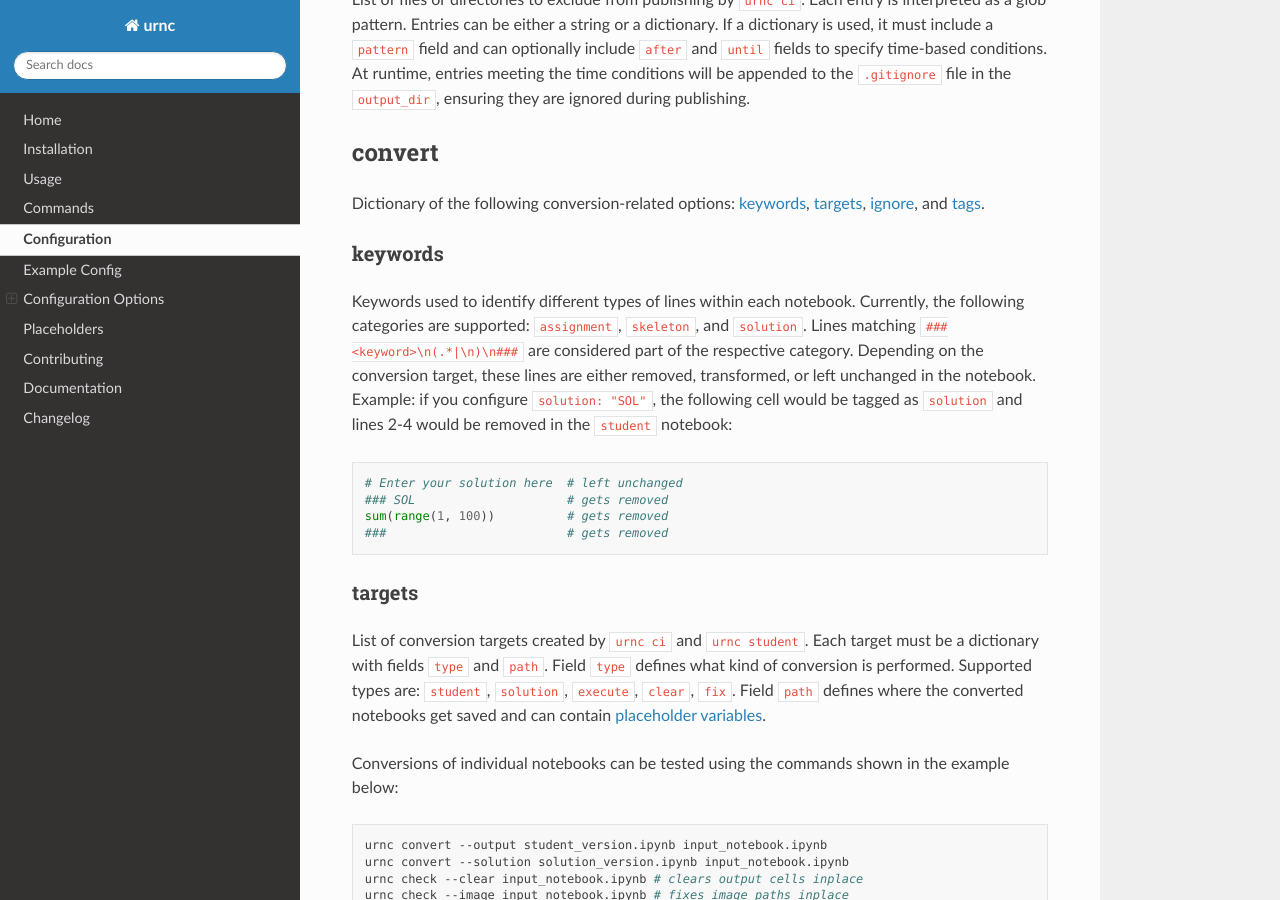
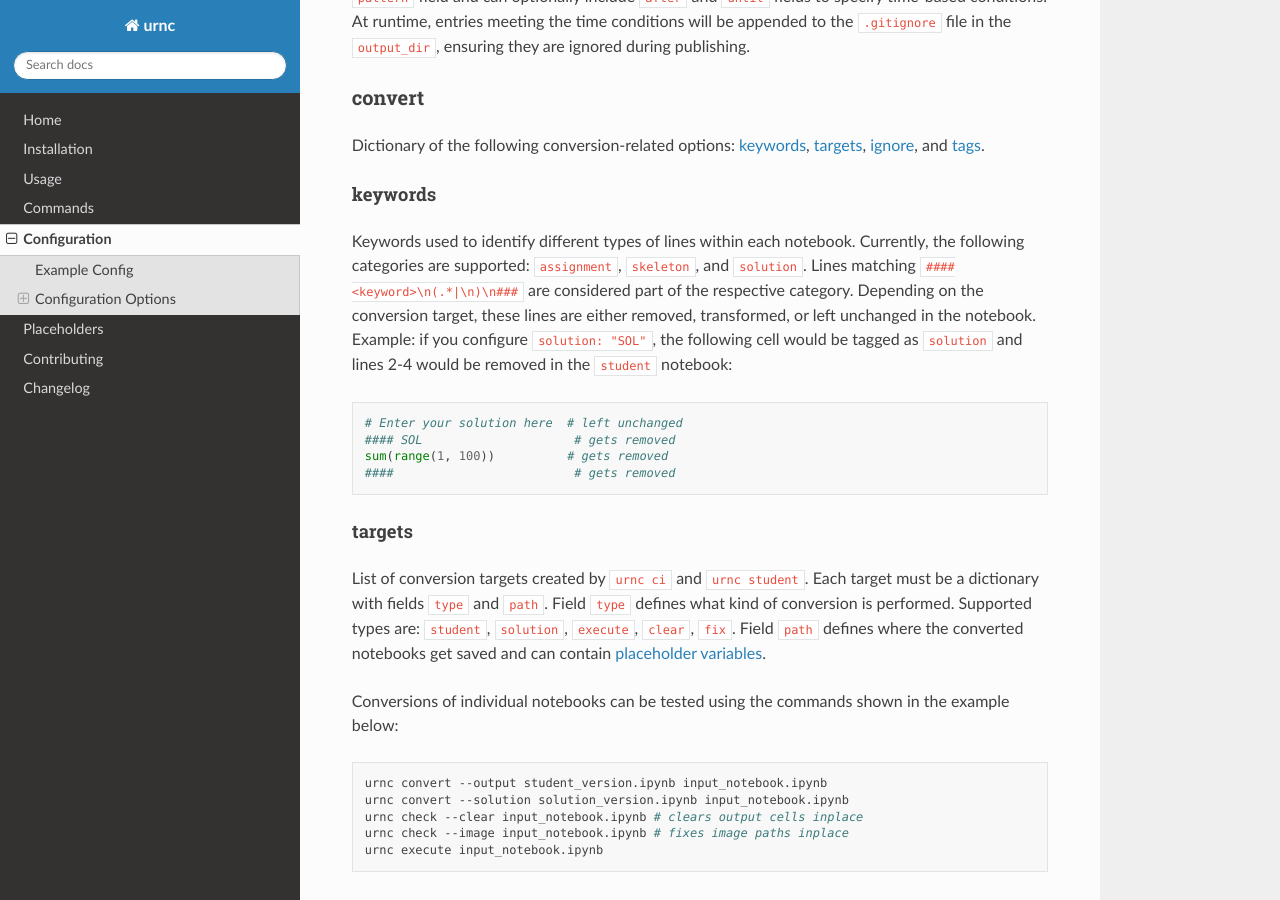
Before and after one commit to spang-lab/urnc, a Sphinx documentation site: the page built from docs/source/configuration.md, in a window 1280 px wide and 900 px high, scrolled down 2255 px. Built offline with Sphinx 7.4.7 and the Read the Docs theme 3.1.0, drawn with Linux system fonts in a browser that asks for light colours.

Commit message:
Update docs

````diff
--- a/docs/source/configuration.md
+++ b/docs/source/configuration.md
@@ -7,7 +7,7 @@ The exact behaviour of these commands can be configured by editing the `config.y
 An example `config.yaml` is given in section [Example Config](#example-config). Descriptions for each field are provided in section [Configuration Options](#configuration-options).
 
 
-# Example Config
+## Example Config
 
 ```yaml
 name: "URNC Example Course"
@@ -52,73 +52,73 @@ jupyter:
         - "tschmidt"
 ```
 
-# Configuration Options
+## Configuration Options
 
 
-## name
+### name
 
 Name of the course as free text.
 
 
-## semester
+### semester
 
 Semester of the course as free text.
 
 
-## version
+### version
 
 Semantic version of the course, e.g., '1.0.0'.
 
 
-## description
+### description
 
 Description of the course as free text.
 
 
-## authors
+### authors
 
 List of authors. Each author must be a dictionary with a `name` and
 `email` field.
 
 
-## git
+### git
 
 Dictionary of the following git-related options: [student](#student), [output_dir](#output_dir), [exclude](#exclude).
 
 
-### student
+#### student
 
 URL to the public repository where course materials are published for students. The URL must include valid credentials, as it is used by `urnc ci` to push the processed course materials (e.g., notebooks without solutions). If your main repository is public, we recommend using CI tools like [GitLab CI/CD Variables](https://docs.gitlab.com/ee/ci/variables/) or [GitHub Actions Secrets](https://docs.github.com/en/actions/security-guides/encrypted-secrets) to securely manage credentials and inject them at runtime during pipeline execution.
 
 
-### output_dir
+#### output_dir
 
 Directory where the processed course materials are stored when calling `urnc student` or `urnc ci`. If a `git.student` is provided, the given repository will be cloned into this directory before starting the conversions. It's highly recommended to add this directory to your `.gitignore`.
 
 
-### exclude
+#### exclude
 
 List of files or directories to exclude from publishing by `urnc ci`. Each entry is interpreted as a glob pattern. Entries can be either a string or a dictionary. If a dictionary is used, it must include a `pattern` field and can optionally include `after` and `until` fields to specify time-based conditions. At runtime, entries meeting the time conditions will be appended to the `.gitignore` file in the `output_dir`, ensuring they are ignored during publishing.
 
 
-## convert
+### convert
 
 Dictionary of the following conversion-related options: [keywords](#keywords), [targets](#targets), [ignore](#ignore), and [tags](#tags).
 
 
-### keywords
+#### keywords
 
-Keywords used to identify different types of lines within each notebook. Currently, the following categories are supported: `assignment`, `skeleton`, and `solution`. Lines matching `### <keyword>\n(.*|\n)\n###` are considered part of the respective category. Depending on the conversion target, these lines are either removed, transformed, or left unchanged in the notebook. Example: if you configure `solution: "SOL"`, the following cell would be tagged as `solution` and lines 2-4 would be removed in the `student` notebook:
+Keywords used to identify different types of lines within each notebook. Currently, the following categories are supported: `assignment`, `skeleton`, and `solution`. Lines matching `#### <keyword>\n(.*|\n)\n###` are considered part of the respective category. Depending on the conversion target, these lines are either removed, transformed, or left unchanged in the notebook. Example: if you configure `solution: "SOL"`, the following cell would be tagged as `solution` and lines 2-4 would be removed in the `student` notebook:
 
 ```python
 # Enter your solution here  # left unchanged
-### SOL                     # gets removed
+#### SOL                     # gets removed
 sum(range(1, 100))          # gets removed
-###                         # gets removed
+####                         # gets removed
 ```
 
 
-### targets
+#### targets
 
 List of conversion targets created by `urnc ci` and `urnc student`.
 Each target must be a dictionary with fields `type` and `path`.
@@ -137,13 +137,13 @@ urnc execute input_notebook.ipynb
 ```
 
 
-### ignore
+#### ignore
 
 List of glob patterns to ignore during conversion.
 This is different from [`git.exclude`](#exclude), because it suppresses the actual conversion of the notebook, whereas `git.exclude` only suppresses the publishing of the notebook.
 
 
-### tags
+#### tags
 
 Dictionary of tags used by `urnc` to categorize cells in the notebook.
 Cell categories used by `urnc` are `solution`, `skeleton`, `assignment`, `assignment-start`, `ignore`, and `no-execute`.
@@ -162,19 +162,19 @@ tags:
 See [urnc convert](commands.md#-t---target-target) for details on how each tag affects the conversion process for each target type.
 
 
-## jupyter
+### jupyter
 
 Dictionary of the following Jupyter/JupyterHub-related options: [version](#version), [links](#links), [users](#users).
 
 This field is not used by `urnc` directly, but by the script for generating a JupyterHub server list at runtime.
 
 
-### version
+#### version
 
 Specifies the version of the image used by JupyterHub.
 
 
-### links
+#### links
 
 List of links displayed below the course name in the JupyterHub server list.
 Each link must be given as a dictionary with a `name` and `url` field, except for the following two special cases:
@@ -184,6 +184,6 @@ Each link must be given as a dictionary with a `name` and `url` field, except fo
 2. If a dictionary contains a `pull_url` field, that URL will be used by `urnc pull` to clone or pull the course repository inside the container before the user is redirected to the JupyterHub server. Other dictionary fields are ignored in this case.
 
 
-### users
+#### users
 
 List of users allowed to access this profile on the JupyterHub server.
````
Also changed, not shown: README.md (+2 -2 lines), docs/source/commands/index.rst (+11 -9 lines), docs/source/contributing.md (+1 -1 lines).
